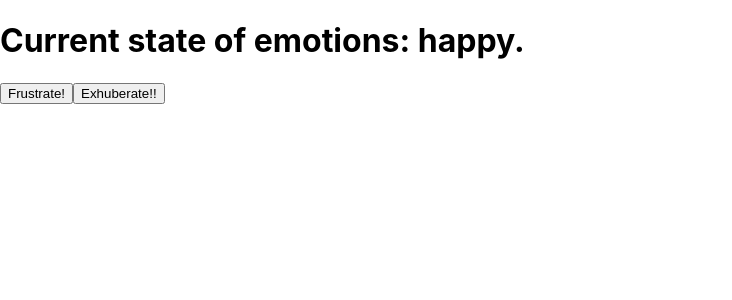
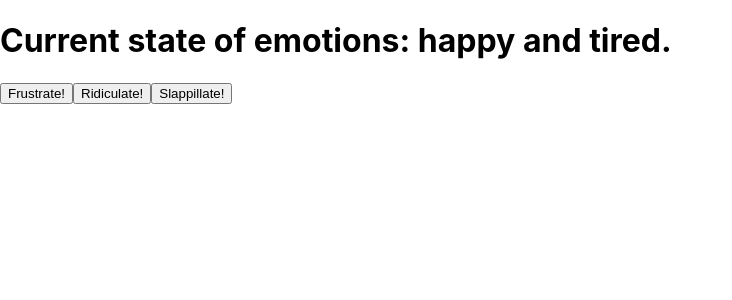
Before and after one commit to djhanus/lil-react-essentials, a React (Create React App) app: page / in a window 1280 px wide. Shown: the top 300 px of the page, without its empty margins (0-732 px from the left). Built offline with nearby package versions, Linux system fonts and the light colour scheme.

Commit message:
useeffect usestate

```diff
--- a/src/App.js
+++ b/src/App.js
@@ -1,17 +1,29 @@
-import React, { useState } from 'react';
+import React, { useState, useEffect } from 'react';
 import './App.css';
 
 function App() {
   const [emotion, setEmotion] = useState("happy");
-  console.log(emotion)
+  const [secondary, setSecondary] = useState("tired");
+
+  useEffect(() => {
+    console.log(`It's ${emotion} around here!`);
+  }, [emotion]);
+
+  useEffect(() => {
+    console.log(`It's ${secondary} around here!`);
+  }, [secondary]);
+
   return (
     <>
-      <h1>Current state of emotions: {emotion}.</h1>
+      <h1>Current state of emotions: {emotion} and {secondary}.</h1>
       <button onClick={() => setEmotion("frustrated")}>
         Frustrate!
       </button>
-      <button onClick={() => setEmotion("exhuberant")}>
-        Exhuberate!!
+      <button onClick={() => setSecondary("ridiculous")}>
+        Ridiculate!
+      </button>
+      <button onClick={() => setEmotion("slappy")}>
+        Slappillate!
       </button>
     </>
   );
--- a/src/index.js
+++ b/src/index.js
@@ -3,8 +3,8 @@
 import './index.css';
 import App from './App';
 
-const [,, light] = ["boots", "tent", "headlamp", "map"];
-console.log(light)
+// const [,, light] = ["boots", "tent", "headlamp", "map"];
+// console.log(light)
 
 const root = ReactDOM.createRoot(document.getElementById('root'));
 root.render(
```
